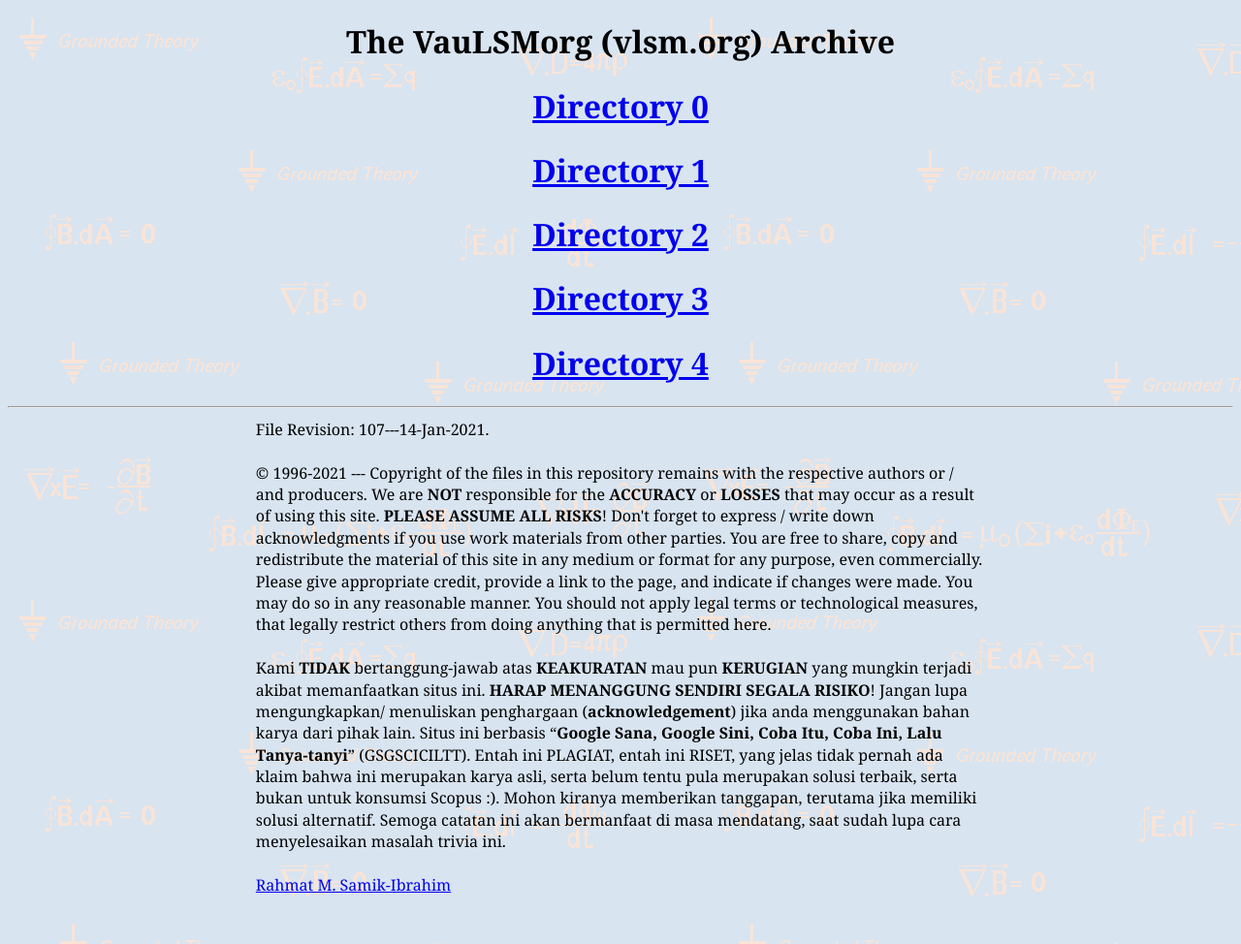
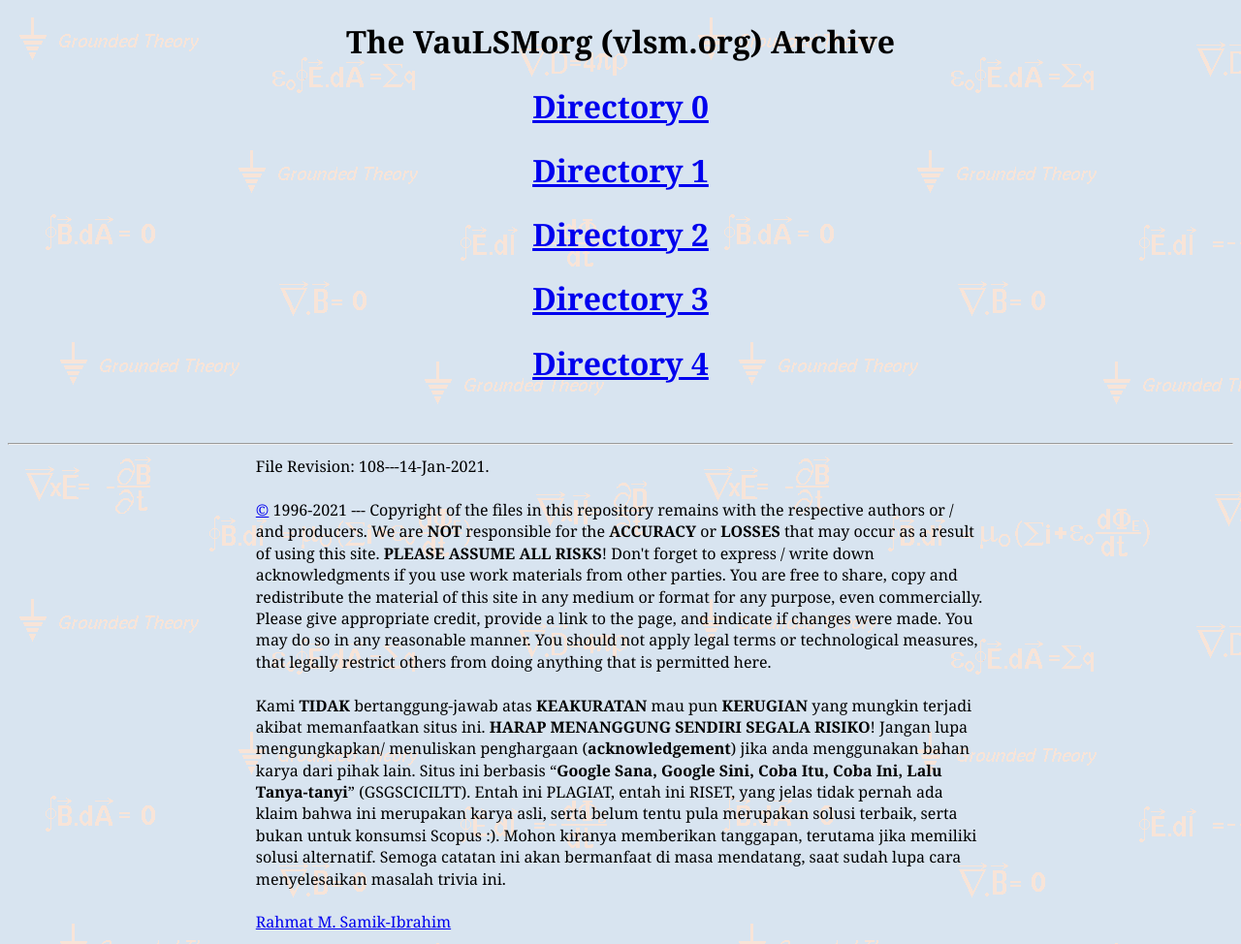
Before and after one commit to rms46/jekyllTester, a Jekyll site: the page built from index.md, in a window 1280 px wide. Shown: the whole page at 97% size. Built offline with Jekyll 4.4.1, drawn with Linux system fonts in a browser that asks for light colours; comment, search, counter and statistics services are not loaded; our own code applies the rules of GitHub Pages for plain Markdown files.

Commit message:
modified:   _config.yml modified:   _layouts/lay.html modified:   index.md

```diff
--- a/_config.yml
+++ b/_config.yml
@@ -1,7 +1,7 @@
 title: The VauLSMorg (vlsm.org) Archive
 copyright:    1996-2021
-version:       107---14-Jan-2021
-description: (V107---14-Jan-2021)
+version:       108---14-Jan-2021
+description: (V108---14-Jan-2021)
       This site is managed by VauLSMorg (vlsm.org) since 1996.
 google_analytics: UA-89852122-4
 disc: XXX.
--- a/_layouts/lay.html
+++ b/_layouts/lay.html
@@ -33,7 +33,7 @@
 <table><tr><td>
 File Revision: {{ site.version }}.
 <br><br>
-&copy; {{ site.copyright }} --- Copyright of the files in this repository remains with
+<a href="https://rms46.github.io/jekyllTester/">&copy;</a> {{ site.copyright }} --- Copyright of the files in this repository remains with
 the respective authors or / and producers. We are <b>NOT</b> responsible for the <b>ACCURACY</b> or
 <b>LOSSES</b> that may occur as a result of using this site. <b>PLEASE ASSUME ALL RISKS</b>! Don't
 forget to express / write down acknowledgments if you use work materials from other
--- a/index.md
+++ b/index.md
@@ -7,3 +7,4 @@ layout: "lay"
 # [Directory 2](2/)
 # [Directory 3](3/)
 # [Directory 4](4/)
+<br>
```
